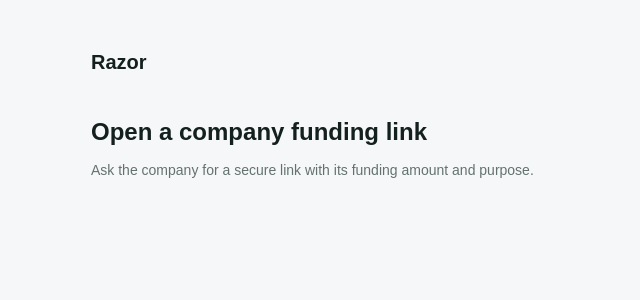
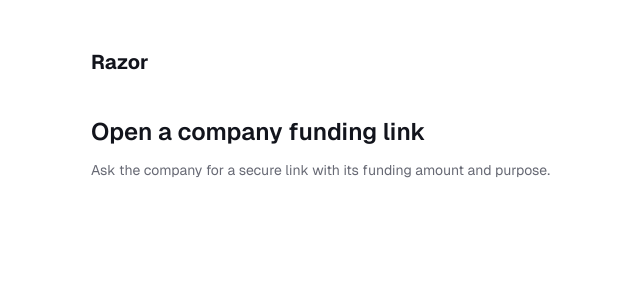
Before and after one commit to HoomanBuilds/razor, a Next.js app: page /fund in a window 1280 px wide. Shown: the top 300 px of the page, without its empty margins (233-873 px from the left). Built offline with nearby package versions, Linux system fonts and the light colour scheme.

Commit message:
feat: establish a refined dashboard design system

```diff
--- a/src/app/globals.css
+++ b/src/app/globals.css
@@ -1,24 +1,32 @@
 @import "tailwindcss";
 
+@font-face {
+  font-family: "Geist";
+  src: url("/fonts/geist-latin.woff2") format("woff2");
+  font-style: normal;
+  font-weight: 100 900;
+  font-display: swap;
+}
+
 :root {
-  --background: #f6f7f9;
-  --foreground: #14201e;
+  --background: #ffffff;
+  --foreground: #12141c;
   --card: #ffffff;
-  --card-foreground: #14201e;
-  --primary: #125c4b;
+  --card-foreground: #12141c;
+  --primary: #1749ff;
   --primary-foreground: #ffffff;
-  --secondary: #e9efec;
-  --secondary-foreground: #163f32;
-  --muted: #eff2f1;
-  --muted-foreground: #64726e;
-  --border: #dce4e1;
-  --input: #dce4e1;
-  --ring: #338a70;
+  --secondary: #eef1ff;
+  --secondary-foreground: #1740ce;
+  --muted: #f5f5f7;
+  --muted-foreground: #676974;
+  --border: #e8e8ed;
+  --input: #dedee6;
+  --ring: #1749ff;
   --destructive: #b83e3e;
-  --accent: #e6f1ec;
-  --accent-foreground: #125c4b;
+  --accent: #eef1ff;
+  --accent-foreground: #1740ce;
   --popover: #ffffff;
-  --popover-foreground: #14201e;
+  --popover-foreground: #12141c;
   --radius: 0.75rem;
 }
 
@@ -45,7 +53,38 @@
 
 * { box-sizing: border-box; }
 *, ::before, ::after { border-color: var(--border); }
-body { margin: 0; background: var(--background); color: var(--foreground); font-family: Arial, Helvetica, sans-serif; }
+body { margin: 0; background: var(--background); color: var(--foreground); font-family: "Geist", Arial, Helvetica, sans-serif; -webkit-font-smoothing: antialiased; }
 button, input, select, textarea { font: inherit; }
 button { cursor: pointer; }
 a { color: inherit; }
+
+button, a, input, select, textarea, summary { -webkit-tap-highlight-color: transparent; }
+button, a, summary { touch-action: manipulation; }
+button:disabled { cursor: not-allowed; }
+:focus-visible { outline: 2px solid var(--ring); outline-offset: 3px; }
+::selection { background: #dfe6ff; }
+.workspace-surface { background: #fff; }
+.workspace-content { animation: workspace-enter 160ms ease-out; }
+.workspace-content [role="alert"] { overflow-wrap: anywhere; }
+.workspace-content details > summary { list-style: none; }
+.workspace-content details > summary::-webkit-details-marker { display: none; }
+.workspace-content details > summary::after { content: "+"; margin-left: .75rem; color: var(--muted-foreground); }
+.workspace-content details[open] > summary::after { content: "-"; }
+.workspace-panel { background: #f7f7f9; border: 1px solid #ededf1; border-radius: 1.25rem; }
+.workspace-panel > .workspace-panel-body > form { padding: 1.25rem; border: 1px solid var(--border); border-radius: .875rem; background: white; }
+.workspace-panel .workspace-panel { background: white; }
+.workspace-table { border-collapse: separate; border-spacing: 0; }
+.workspace-table thead th { background: #f0f0f3; border-bottom: 1px solid var(--border); }
+.workspace-table thead th:first-child { border-radius: .625rem 0 0 .625rem; }
+.workspace-table thead th:last-child { border-radius: 0 .625rem .625rem 0; }
+.workspace-table tbody tr { transition: background 120ms ease; }
+.workspace-table tbody tr:hover { background: #fff; }
+.workspace-table td { border-bottom: 1px solid var(--border); }
+.workspace-table tbody tr:last-child td { border-bottom: 0; }
+.workspace-table td.tabular-nums, .workspace-table td:has(> .tabular-nums), .workspace-table th[data-numeric="true"] { text-align: right; }
+.workspace-nav-group summary::-webkit-details-marker { display: none; }
+.workspace-nav-group summary { list-style: none; }
+.workspace-nav-group[open] .workspace-nav-chevron { transform: rotate(90deg); }
+@keyframes workspace-enter { from { opacity: .55; transform: translateY(3px); } to { opacity: 1; transform: translateY(0); } }
+@media (prefers-reduced-motion: reduce) { *, *::before, *::after { animation: none !important; scroll-behavior: auto !important; transition: none !important; } }
+@media (max-width: 640px) { .workspace-panel { border-radius: 1rem; } .workspace-panel > .workspace-panel-body > form { padding: 1rem; } }
--- a/src/components/ui/button.tsx
+++ b/src/components/ui/button.tsx
@@ -5,7 +5,7 @@ import { Slot } from "radix-ui"
 import { cn } from "@/lib/utils"
 
 const buttonVariants = cva(
-  "inline-flex items-center justify-center gap-2 whitespace-nowrap rounded-md text-sm font-medium transition-all disabled:pointer-events-none disabled:opacity-50 [&_svg]:pointer-events-none [&_svg:not([class*='size-'])]:size-4 shrink-0 [&_svg]:shrink-0 outline-none focus-visible:border-ring focus-visible:ring-ring/50 focus-visible:ring-[3px] aria-invalid:ring-destructive/20 dark:aria-invalid:ring-destructive/40 aria-invalid:border-destructive",
+  "inline-flex items-center justify-center gap-2 whitespace-nowrap rounded-full text-sm font-medium transition-colors disabled:pointer-events-none disabled:opacity-50 [&_svg]:pointer-events-none [&_svg:not([class*='size-'])]:size-4 shrink-0 [&_svg]:shrink-0 outline-none focus-visible:border-ring focus-visible:ring-ring/50 focus-visible:ring-[3px] aria-invalid:ring-destructive/20 dark:aria-invalid:ring-destructive/40 aria-invalid:border-destructive",
   {
     variants: {
       variant: {
@@ -21,12 +21,12 @@ const buttonVariants = cva(
         link: "text-primary underline-offset-4 hover:underline",
       },
       size: {
-        default: "h-9 px-4 py-2 has-[>svg]:px-3",
-        xs: "h-6 gap-1 rounded-md px-2 text-xs has-[>svg]:px-1.5 [&_svg:not([class*='size-'])]:size-3",
-        sm: "h-8 rounded-md gap-1.5 px-3 has-[>svg]:px-2.5",
-        lg: "h-10 rounded-md px-6 has-[>svg]:px-4",
+        default: "h-10 px-5 py-2 has-[>svg]:px-3",
+        xs: "h-6 gap-1 rounded-full px-2 text-xs has-[>svg]:px-1.5 [&_svg:not([class*='size-'])]:size-3",
+        sm: "h-8 rounded-full gap-1.5 px-3 has-[>svg]:px-2.5",
+        lg: "h-10 rounded-full px-6 has-[>svg]:px-4",
         icon: "size-9",
-        "icon-xs": "size-6 rounded-md [&_svg:not([class*='size-'])]:size-3",
+        "icon-xs": "size-6 rounded-full [&_svg:not([class*='size-'])]:size-3",
         "icon-sm": "size-8",
         "icon-lg": "size-10",
       },
--- a/src/components/workspace/shared.tsx
+++ b/src/components/workspace/shared.tsx
@@ -7,14 +7,14 @@ import { Button } from "@/components/ui/button";
 import { cn } from "@/lib/utils";
 
 export function Panel({ title, description, action, children }: { title: string; description?: string; action?: ReactNode; children: ReactNode }) {
-  return <section className="min-w-0 rounded-xl border bg-card p-5 sm:p-6"><div className="mb-5 flex flex-wrap items-start justify-between gap-3"><div className="min-w-0"><h2 className="text-base font-semibold">{title}</h2>{description && <p className="mt-1 max-w-2xl text-sm text-muted-foreground">{description}</p>}</div>{action}</div>{children}</section>;
+  return <section className="workspace-panel min-w-0 p-5 sm:p-6"><div className="mb-6 flex flex-wrap items-start justify-between gap-4"><div className="min-w-0"><h2 className="text-lg font-medium tracking-tight">{title}</h2>{description && <p className="mt-2 max-w-2xl text-sm leading-6 text-muted-foreground">{description}</p>}</div>{action}</div><div className="workspace-panel-body min-w-0">{children}</div></section>;
 }
 
 export function Field({ label, children, hint, as: Tag = "label" }: { label: string; children: ReactNode; hint?: string; as?: "label" | "div" }) {
-  return <Tag className="grid min-w-0 gap-2 text-sm font-medium"><span>{label}</span>{children}{hint && <span className="text-xs font-normal text-muted-foreground">{hint}</span>}</Tag>;
+  return <Tag className="grid min-w-0 gap-2 text-[13px] font-medium"><span>{label}</span>{children}{hint && <span className="text-xs font-normal text-muted-foreground">{hint}</span>}</Tag>;
 }
 
-export const control = "min-h-10 min-w-0 w-full rounded-md border bg-card px-3 py-2 text-sm outline-none focus:ring-2 focus:ring-ring/30 disabled:opacity-50";
+export const control = "min-h-11 min-w-0 w-full rounded-xl border bg-white px-3.5 py-2.5 text-sm outline-none transition-colors placeholder:text-muted-foreground/70 hover:border-foreground/20 focus:border-primary focus:ring-2 focus:ring-ring/15 disabled:cursor-not-allowed disabled:bg-muted disabled:opacity-60";
 
 export function Action({ busy, children, className, ...props }: ButtonHTMLAttributes<HTMLButtonElement> & { busy?: boolean }) {
   return <Button {...props} className={cn("h-auto min-h-9 max-w-full whitespace-normal", className)} aria-busy={!!busy} disabled={props.disabled || busy}>{busy && <LoaderCircle aria-hidden="true" className="animate-spin" />}{children}</Button>;
@@ -24,11 +24,11 @@ export function Status({ value }: { value: string }) {
   const positive = ["paid", "settled", "active", "confirmed", "approved"].includes(value);
   const held = /hold|fail|disput|refund|cancel|exception|unfunded/.test(value);
   const labels: Record<string, string> = { credited: "Supplier credit accepted", needs_installment: "Next installment needed", needs_remainder: "Remainder needs review", needs_replacement: "Replacement needs review", ambiguous_lineage: "Payment history needs review", source_unknown: "Source transfer needs review", reported_partial: "Partial delivery reported", partially_paid: "Partially paid", approved_unfunded: "Needs funds", prepared: "Route prepared", reported_delivered: "Delivery reported", recovery_pending: "Recovery in progress", unknown: "Needs reconciliation", held: "Held for review", closed_unfunded: "Closed without transfer", pending_confirmation: "Needs confirmation", awaiting_consent: "Needs consent", setup_required: "Setup required" };
-  return <span className={cn("inline-flex rounded-full px-2.5 py-1 text-xs font-medium", positive ? "bg-emerald-50 text-emerald-800" : held ? "bg-amber-50 text-amber-900" : "bg-muted text-muted-foreground")}>{labels[value] ?? value.replaceAll("_", " ")}</span>;
+  return <span className={cn("inline-flex items-center gap-1.5 rounded-lg px-2.5 py-1 text-xs font-medium before:size-1.5 before:rounded-full before:bg-current", positive ? "bg-emerald-50 text-emerald-800" : held ? "bg-amber-50 text-amber-900" : "bg-muted text-muted-foreground")}>{labels[value] ?? value.replaceAll("_", " ")}</span>;
 }
 
 export function Empty({ children }: { children: ReactNode }) {
-  return <div className="rounded-lg border border-dashed px-5 py-10 text-center text-sm text-muted-foreground">{children}</div>;
+  return <div className="rounded-xl border border-dashed border-border bg-white/60 px-5 py-12 text-center text-sm leading-6 text-muted-foreground">{children}</div>;
 }
 
 export function Address({ value, network }: { value: string; network?: string }) {
@@ -54,5 +54,5 @@ export function Address({ value, network }: { value: string; network?: string })
 }
 
 export function DataTable({ columns, children }: { columns: string[]; children: ReactNode }) {
-  return <div className="overflow-x-auto"><table className="w-full text-left text-sm"><thead><tr className="border-b">{columns.map((column) => <th key={column} className="whitespace-nowrap px-3 py-3 text-xs font-medium text-muted-foreground first:pl-0">{column}</th>)}</tr></thead><tbody className="divide-y [&_td]:px-3 [&_td]:py-4 [&_td:first-child]:pl-0">{children}</tbody></table></div>;
+  return <div className="min-w-0 overflow-x-auto rounded-xl"><table className="workspace-table w-full text-left text-sm"><thead><tr>{columns.map((column) => <th key={column} scope="col" className="whitespace-nowrap px-4 py-3 text-xs font-medium text-muted-foreground">{column}</th>)}</tr></thead><tbody className="[&_td]:px-4 [&_td]:py-5 [&_td]:align-top">{children}</tbody></table></div>;
 }
```
Also changed, not shown: public/fonts/OFL.txt (added), public/fonts/geist-latin.woff2 (added).
